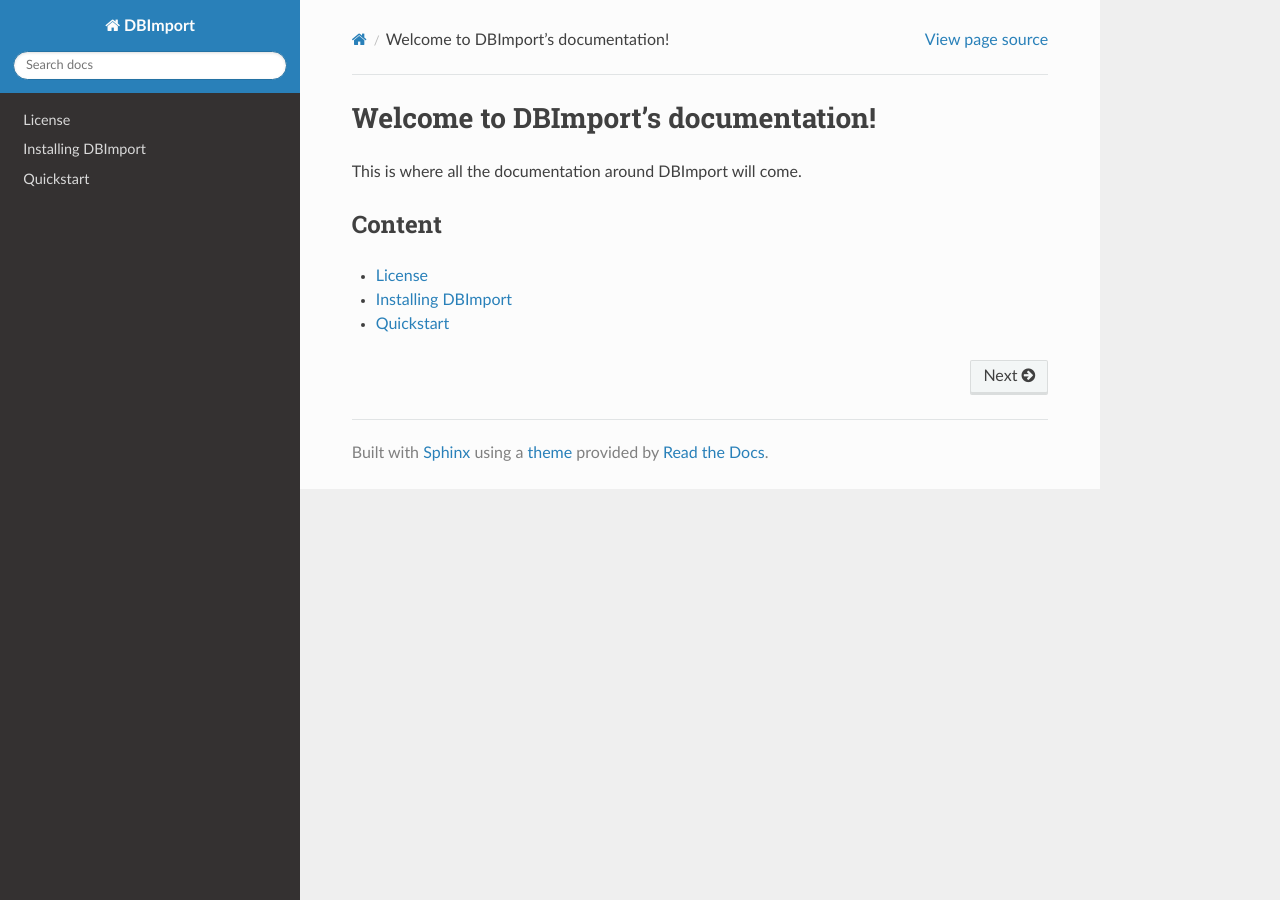
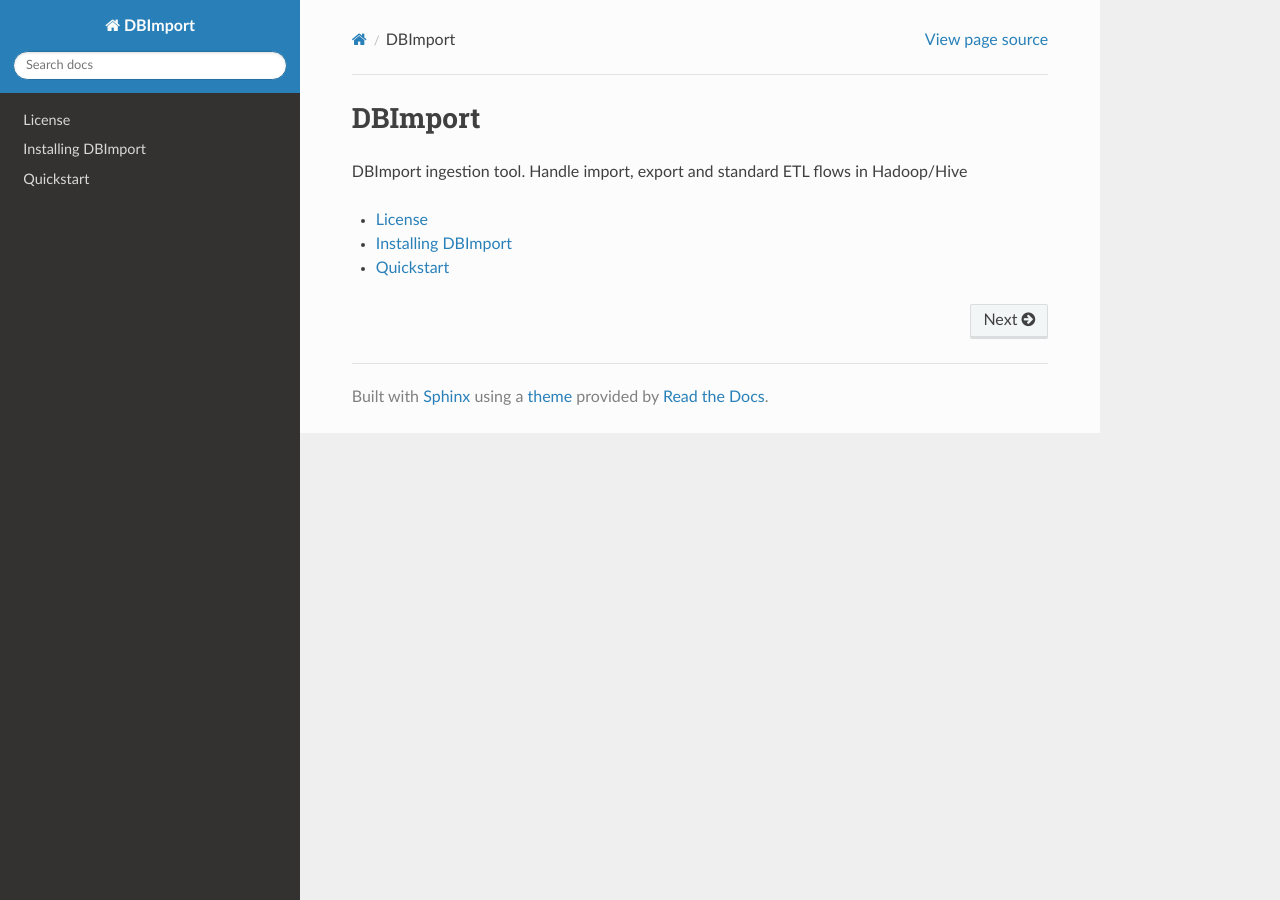
Before and after one commit to Middlecon/DBImport, a Sphinx documentation site: the page built from docs/source/index.rst, in a window 1280 px wide. Built offline with Sphinx 7.4.7 and the Read the Docs theme 2.0.0, drawn with Linux system fonts in a browser that asks for light colours.

Commit message:
Update index.rst

```diff
--- a/docs/source/index.rst
+++ b/docs/source/index.rst
@@ -15,13 +15,10 @@
     specific language governing permissions and limitations
     under the License.
 
-Welcome to DBImport's documentation!
-====================================
+.. include:: ../../README.rst
 
-This is where all the documentation around DBImport will come.
+.. _contents:
 
-Content
--------
 .. toctree::
    :maxdepth: 4
 
```
